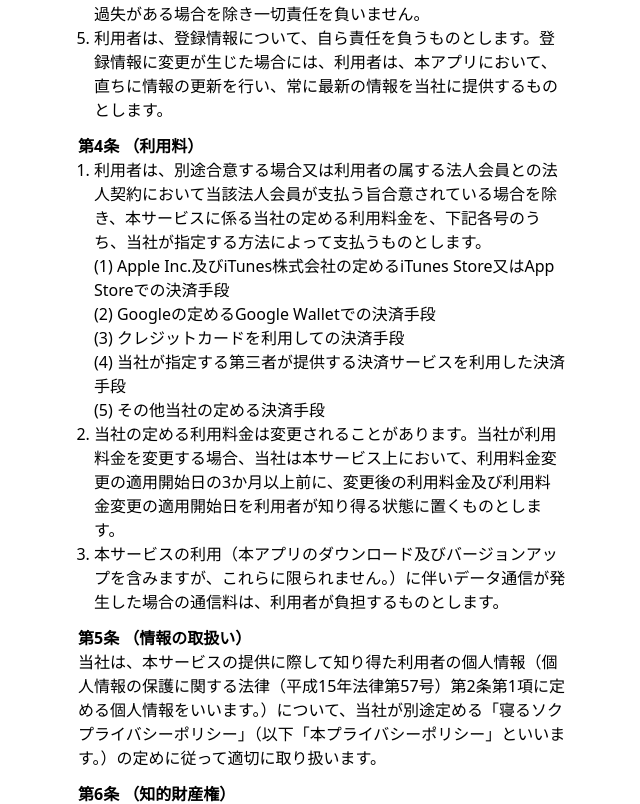
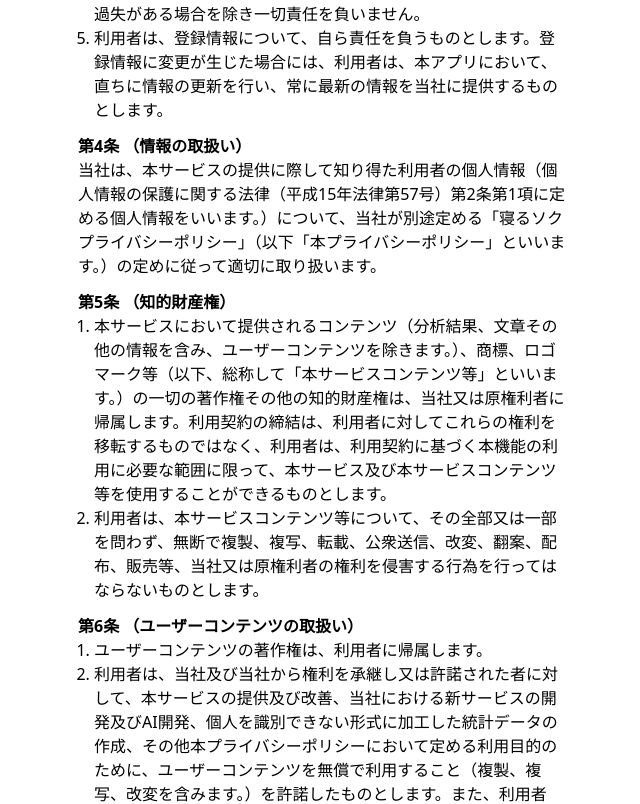
Before and after one commit to sang612/NERU, a Next.js app: page /terms-of-service in a window 1280 px wide. Shown: the part 2182-2986 px from the top of the page, without its empty margins (318-958 px from the left). Built offline with nearby package versions, Linux system fonts and the light colour scheme.

Commit message:
Improvement: Delete paragraph 4, 12

```diff
--- a/src/app/terms-of-service/page.js
+++ b/src/app/terms-of-service/page.js
@@ -24,7 +24,9 @@ export default function TermsOfServicePage() {
               )}
             />
           </div>
-          <h1 className="w-full text-center text-3xl md:text-4xl xl:text-5xl text-primary">寝るソク利用規約</h1>
+          <h1 className="w-full text-center text-3xl md:text-4xl xl:text-5xl text-primary">
+            寝るソク利用規約
+          </h1>
           <div className="w-6 h-6 mx-2"></div>
         </div>
         <div className="w-full py-4 md:py-6 lg:py-8 xl:py-10 text-left">
@@ -47,7 +49,9 @@ export default function TermsOfServicePage() {
             <ol class="list-decimal">
               <li className="ml-4">
                 本サービスは、次の各号に掲げる機能（以下「本機能」といいます。）を提供するサービスです。本サービスは、診断行為、診療行為及び治療行為を提供するものではなく、医業を目的に行うものでもありません。なお、対応端末の種別、本アプリのバージョン又は設定によっては、利用できる機能に制限がある場合があり、当社は、本アプリを通じた本機能の提供を保証するものではありません。
-                (1) 利用者が、就寝中の呼吸音（いびきを含む）を録音した音声データをアップロードする機能 <br />
+                (1)
+                利用者が、就寝中の呼吸音（いびきを含む）を録音した音声データをアップロードする機能{' '}
+                <br />
                 (2)
                 利用者が、当社が指定する方法にて顔と口腔内を撮影した画像ファイル（前号の音声データとあわせて、以下「ユーザーコンテンツ」といいます。）をアップロードする機能
                 <br />
@@ -77,8 +81,12 @@ export default function TermsOfServicePage() {
               <li className="ml-4">
                 当社は、以下の各号のいずれかに該当する場合、利用登録申込みを承諾せず、又は利用登録を取り消すことができるものとします。
                 (1) 登録情報の全部又は一部に虚偽、不正確又は誤りがある場合 <br />
-                (2) 申込者が、過去に本規約に違反したこと等により、利用登録の停止又は失効を受けている場合 <br />
-                (3) 未成年者による親権者又は未成年後見人の承諾を得ない利用登録又はその申込みが判明した場合 <br />
+                (2)
+                申込者が、過去に本規約に違反したこと等により、利用登録の停止又は失効を受けている場合{' '}
+                <br />
+                (3)
+                未成年者による親権者又は未成年後見人の承諾を得ない利用登録又はその申込みが判明した場合{' '}
+                <br />
                 (4) 成年被後見人であることが判明した場合 <br />
                 (5)
                 その他、利用登録を承認することが本サービスの運営・管理上、不適当であると当社が合理的な根拠に基づき合理的に判断する場合
@@ -95,36 +103,13 @@ export default function TermsOfServicePage() {
             </ol>
           </div>
           <div className="my-3">
-            <h4 className="font-bold">第4条 （利用料）</h4>
-            <ol class="list-decimal">
-              <li className="ml-4">
-                利用者は、別途合意する場合又は利用者の属する法人会員との法人契約において当該法人会員が支払う旨合意されている場合を除き、本サービスに係る当社の定める利用料金を、下記各号のうち、当社が指定する方法によって支払うものとします。
-                <br />
-                (1) Apple Inc.及びiTunes株式会社の定めるiTunes Store又はApp Storeでの決済手段
-                <br />
-                (2) Googleの定めるGoogle Walletでの決済手段
-                <br />
-                (3) クレジットカードを利用しての決済手段
-                <br />
-                (4) 当社が指定する第三者が提供する決済サービスを利用した決済手段 <br />
-                (5) その他当社の定める決済手段
-              </li>
-              <li className="ml-4">
-                当社の定める利用料金は変更されることがあります。当社が利用料金を変更する場合、当社は本サービス上において、利用料金変更の適用開始日の3か月以上前に、変更後の利用料金及び利用料金変更の適用開始日を利用者が知り得る状態に置くものとします。
-              </li>
-              <li className="ml-4">
-                本サービスの利用（本アプリのダウンロード及びバージョンアップを含みますが、これらに限られません。）に伴いデータ通信が発生した場合の通信料は、利用者が負担するものとします。
-              </li>
-            </ol>
-          </div>
-          <div className="my-3">
-            <h4 className="font-bold">第5条 （情報の取扱い）</h4>
+            <h4 className="font-bold">第4条 （情報の取扱い）</h4>
             <p>
               当社は、本サービスの提供に際して知り得た利用者の個人情報（個人情報の保護に関する法律（平成15年法律第57号）第2条第1項に定める個人情報をいいます。）について、当社が別途定める「寝るソクプライバシーポリシー」（以下「本プライバシーポリシー」といいます。）の定めに従って適切に取り扱います。
             </p>
           </div>
           <div className="my-3">
-            <h4 className="font-bold">第6条 （知的財産権）</h4>
+            <h4 className="font-bold">第5条 （知的財産権）</h4>
             <ol class="list-decimal">
               <li className="ml-4">
                 本サービスにおいて提供されるコンテンツ（分析結果、文章その他の情報を含み、ユーザーコンテンツを除きます。）、商標、ロゴマーク等（以下、総称して「本サービスコンテンツ等」といいます。）の一切の著作権その他の知的財産権は、当社又は原権利者に帰属します。利用契約の締結は、利用者に対してこれらの権利を移転するものではなく、利用者は、利用契約に基づく本機能の利用に必要な範囲に限って、本サービス及び本サービスコンテンツ等を使用することができるものとします。
@@ -135,7 +120,7 @@ export default function TermsOfServicePage() {
             </ol>
           </div>
           <div className="my-3">
-            <h4 className="font-bold">第7条 （ユーザーコンテンツの取扱い）</h4>
+            <h4 className="font-bold">第6条 （ユーザーコンテンツの取扱い）</h4>
             <ol class="list-decimal">
               <li className="ml-4"> ユーザーコンテンツの著作権は、利用者に帰属します。 </li>
               <li className="ml-4">
@@ -153,7 +138,7 @@ export default function TermsOfServicePage() {
             </ol>
           </div>
           <div className="my-3">
-            <h4 className="font-bold">第8条 （遵守事項）</h4>
+            <h4 className="font-bold">第7条 （遵守事項）</h4>
             <ol class="list-decimal">
               <li className="ml-4">
                 利用者は、本サービスの利用にあたって次の各号に該当する行為を行ってはならないものとします。
@@ -161,11 +146,14 @@ export default function TermsOfServicePage() {
                 (1)
                 当社若しくは第三者の著作権、特許権、実用新案権、意匠権、商標権等の知的財産権、プライバシーその他の権利若しくは利益を侵害する行為、又はそれらのおそれのある行為
                 <br />
-                (2) 公序良俗に反する行為若しくは公序良俗に反する情報を第三者に提供する行為、又はそれらのおそれのある行為
+                (2)
+                公序良俗に反する行為若しくは公序良俗に反する情報を第三者に提供する行為、又はそれらのおそれのある行為
                 <br />
-                (3) 犯罪的行為、犯罪的行為に結びつく行為若しくは法令に違反する行為、又は、それらのおそれのある行為 (4)
-                事実に反する情報又はそのおそれのある情報を提供する行為 <br />
-                (5) 当社若しくは第三者の名誉若しくは信用を毀損する行為、又はそれらのおそれのある行為 <br />
+                (3)
+                犯罪的行為、犯罪的行為に結びつく行為若しくは法令に違反する行為、又は、それらのおそれのある行為
+                (4) 事実に反する情報又はそのおそれのある情報を提供する行為 <br />
+                (5) 当社若しくは第三者の名誉若しくは信用を毀損する行為、又はそれらのおそれのある行為{' '}
+                <br />
                 (6) アカウントを不正に使用する行為 <br />
                 (7)
                 本サービスサーバーその他の当社の設備に対して過度な負担を与える行為、当社による本サービスの提供を不能にする行為、その他当社による本サービスの提供に支障を与え、若しくはその運営を妨げる行為、又は、それらのおそれのある行為
@@ -186,7 +174,8 @@ export default function TermsOfServicePage() {
                 (13)
                 当社の定める手順に反する方法で本アプリをインストールし、利用する行為。その他、本アプリを、本規約に反する方法又は反するおそれのある方法で利用する行為
                 <br />
-                (14) 利用者が、以下の情報を含む動画ファイルを、本アプリを使用して撮影し、又は本アプリ上に保存する行為{' '}
+                (14)
+                利用者が、以下の情報を含む動画ファイルを、本アプリを使用して撮影し、又は本アプリ上に保存する行為{' '}
                 <br />①
                 当社又は第三者の権利及び財産を侵害し若しくはそれらに対して損害を与え、又はそれらのおそれのある情報{' '}
                 <br />②
@@ -196,12 +185,15 @@ export default function TermsOfServicePage() {
                 ④ 第三者を誹謗・中傷し、又は差別する情報 <br />
                 ⑤ 犯罪や不法行為、危険行為に属する情報及びそれらを教唆、幇助する情報 <br />
                 ⑥ 著作権等、当社又は第三者の知的財産権を侵害する情報 <br />
-                ⑦ 当社又は第三者の秘密情報や財産等の盗取、権利の侵害を目的とした有害プログラムを含んだ情報 <br />⑧
+                ⑦
+                当社又は第三者の秘密情報や財産等の盗取、権利の侵害を目的とした有害プログラムを含んだ情報{' '}
+                <br />⑧
                 不法、有害、脅迫、虐待、人種差別、中傷、名誉棄損、侮辱、ハラスメント、扇動を構成し、若しくはそれらの結果を生じさせるおそれのある内容をもつ情報、不快感を与えることを意図した表現を含む情報{' '}
                 <br />⑨ 事実に反する、又は存在しないことが明らかな情報 ⑩
                 利用者自身がコントロール可能な権利を持たない情報 <br />
-                ⑪ 公共の利益又は個人の権利を侵害する情報 ⑫ わいせつ、児童ポルノ又は児童虐待にあたる動画等の情報 <br />⑬
-                法令に違反する情報 ⑭ その他当社が不適切であると合理的な根拠に基づき合理的に判断する情報
+                ⑪ 公共の利益又は個人の権利を侵害する情報 ⑫
+                わいせつ、児童ポルノ又は児童虐待にあたる動画等の情報 <br />⑬ 法令に違反する情報 ⑭
+                その他当社が不適切であると合理的な根拠に基づき合理的に判断する情報
               </li>
               <li className="ml-4">
                 利用者は、当社が事前に承諾した場合を除き、本アプリ及び本サービスを個人的かつ非商業的な利用に限り利用することができるものとし、営利目的及び商業目的のために利用することはできません。
@@ -218,15 +210,17 @@ export default function TermsOfServicePage() {
             </ol>
           </div>
           <div className="my-3">
-            <h4 className="font-bold">第9条 （提供中断）</h4>
+            <h4 className="font-bold">第8条 （提供中断）</h4>
             <ol class="list-decimal">
               <li className="ml-4">
                 当社は、次の各号のいずれかに該当すると当社が判断したときは、本サービスの全部又は一部の提供を中断することがあります。
                 <br />
                 (1) 天災地変等の不可抗力により本サービスが提供できなくなくなったとき <br />
-                (2) 本サービスサーバーその他本サービスに関する機器、設備等の保守、工事等を実施する必要があるとき
+                (2)
+                本サービスサーバーその他本サービスに関する機器、設備等の保守、工事等を実施する必要があるとき
                 <br />
-                (3) 本サービスサーバーその他本サービスに関する機器、設備等に故障、障害等が発生したとき
+                (3)
+                本サービスサーバーその他本サービスに関する機器、設備等に故障、障害等が発生したとき
                 <br />
                 (4)
                 災害の予防若しくは救援、交通、通信若しくは電力の供給の確保又は秩序の維持に必要な通信その他公共のために必要があるとき
@@ -242,7 +236,7 @@ export default function TermsOfServicePage() {
             </ol>
           </div>
           <div className="my-3">
-            <h4 className="font-bold">第10条 （提供停止等）</h4>
+            <h4 className="font-bold">第9条 （提供停止等）</h4>
             <ol class="list-decimal">
               <li className="ml-4">
                 当社は、利用者の属する法人会員又は利用者が次の各号のいずれかに該当すると当社が判断したときは、事前の通知を行うことなく、当該利用者に対する本サービスの全部又は一部の提供を停止することができるものとします。
@@ -258,7 +252,7 @@ export default function TermsOfServicePage() {
             </ol>
           </div>
           <div className="my-3">
-            <h4 className="font-bold">第11条 （解約）</h4>
+            <h4 className="font-bold">第10条 （解約）</h4>
             <ol class="list-decimal">
               <li className="ml-4">
                 当社は、利用者の属する法人会員又は利用者が次の各号のいずれかに該当すると当社が判断したときは、何らの催告を行うことなく、当該利用者の登録を直ちに取消し、被った損害の賠償を請求することができるものとします。{' '}
@@ -278,18 +272,7 @@ export default function TermsOfServicePage() {
             </ol>
           </div>
           <div className="my-3">
-            <h4 className="font-bold">第12条 （退会）</h4>
-            <ol class="list-decimal">
-              <li className="ml-4">
-                利用者が本アプリの利用登録の解除を希望する場合は、当社所定の退会手続を行い解除の意思を示す方法により登録解除を行うことができます。{' '}
-              </li>
-              <li className="ml-4">
-                利用者が登録解除を行った場合、当該利用者は直ちに本サービスを利用することができなくなり、支払い済みの利用料の返金は行われません。
-              </li>
-            </ol>
-          </div>
-          <div className="my-3">
-            <h4 className="font-bold">第13条 （解約・退会時の措置等）</h4>
+            <h4 className="font-bold">第11条 （解約・退会時の措置等）</h4>
             <ol class="list-decimal">
               <li className="ml-4">
                 当社による利用者の登録の取り消し又は利用者による登録解除により、利用者が本サービスを利用することができなくなった場合（法人会員に属している利用者に関しては、当該法人会員が締結している法人契約が終了した場合を含みます。）、利用契約は終了するものとし、利用者は、速やかに、自己の占有又は管理下にある本アプリを再生不能な形で消去するものとします。{' '}
@@ -303,7 +286,7 @@ export default function TermsOfServicePage() {
             </ol>
           </div>
           <div className="my-3">
-            <h4 className="font-bold">第14条 （本サービスの変更、追加及び廃止）</h4>
+            <h4 className="font-bold">第12条 （本サービスの変更、追加及び廃止）</h4>
             <ol class="list-decimal">
               <li className="ml-4">
                 当社は、当社の都合によりいつでも、本サービスの全部又は一部を変更又は追加することができるものとします。{' '}
@@ -314,7 +297,7 @@ export default function TermsOfServicePage() {
             </ol>
           </div>
           <div className="my-3">
-            <h4 className="font-bold">第15条 （バージョンアップ等）</h4>
+            <h4 className="font-bold">第13条 （バージョンアップ等）</h4>
             <ol class="list-decimal">
               <li className="ml-4">
                 第14条（本サービスの変更、追加及び廃止）の場合、本アプリの再ダウンロード又はバージョンアップが必要となることがあります。{' '}
@@ -325,7 +308,7 @@ export default function TermsOfServicePage() {
             </ol>
           </div>
           <div className="my-3">
-            <h4 className="font-bold">第16条 （本サービスに関する不保証等）</h4>
+            <h4 className="font-bold">第14条 （本サービスに関する不保証等）</h4>
             <ol class="list-decimal">
               <li className="ml-4">
                 本アプリ及び本サービスは診断行為、診療行為及び治療行為を提供するものではなく、医業を目的に行うものではありません。当社は、本サービスについて、利用者の特定の利用目的への適合性、分析結果その他提供する情報の完全性、有用性、的確性、信頼性、即時性等について何ら保証するものではなく、これらに関連して利用者に損害が生じたとしても責任を負いません。{' '}
@@ -340,7 +323,7 @@ export default function TermsOfServicePage() {
             </ol>
           </div>
           <div className="my-3">
-            <h4 className="font-bold">第17条 （当社の免責事項）</h4>
+            <h4 className="font-bold">第15条 （当社の免責事項）</h4>
             <ol class="list-decimal">
               <li className="ml-4">
                 当社は、次の各号に定める事項については一切の責任を負わないものとし、利用者が自己の責任で解決するものとします。ただし、本アプリに関する当社と利用者との間の契約（本規約を含みます。）が消費者契約法に定める消費者契約となる場合、本項は適用されません。{' '}
@@ -349,7 +332,8 @@ export default function TermsOfServicePage() {
                 (2)
                 本アプリの提供、提供の遅滞、制限事項、変更、追加、廃止、一時停止及び中止、並びに本サービスを通じて提供される情報及び本サービスに係るデータ等の消失による利用者の損害{' '}
                 <br />
-                (3) 利用者が本アプリを利用したこと、又は利用しなかったこと、その他本アプリに関連して利用者に生じた損害
+                (3)
+                利用者が本アプリを利用したこと、又は利用しなかったこと、その他本アプリに関連して利用者に生じた損害
               </li>
               <li className="ml-4">
                 前項ただし書に定める場合その他当社の損害賠償責任を免責する規定にかかわらず、消費者契約法の適用その他の理由により、当社が利用者に対して損害賠償責任を負う場合においても、当社が利用者に対して負う責任の範囲は、当社の故意又は重過失がない限り、当社による債務不履行又は不法行為により利用者に生じた損害のうち、現実に発生した直接かつ通常の損害に限り、かつ、損害発生時から遡って1年以内に利用者が当社に支払った利用料相当額を上限とします。{' '}
@@ -357,7 +341,7 @@ export default function TermsOfServicePage() {
             </ol>
           </div>
           <div className="my-3">
-            <h4 className="font-bold">第18条 （反社会的勢力の排除等）</h4>
+            <h4 className="font-bold">第16条 （反社会的勢力の排除等）</h4>
             <ol class="list-decimal">
               <li className="ml-4">
                 利用者は、当社に対し、次の各号に定める事項を現在及び将来にわたって表明し、保証するものとします。
@@ -374,35 +358,39 @@ export default function TermsOfServicePage() {
                 (4)
                 自ら若しくは第三者の不正の利益を図る目的又は第三者に損害を加える目的をもって取引を行う等、反社会的勢力を利用していると認められる関係を有しないこと{' '}
                 <br />
-                (5) 反社会的勢力に対して資金等を提供又は便宜を供与する等の関与をしていると認められる関係を有しないこと{' '}
+                (5)
+                反社会的勢力に対して資金等を提供又は便宜を供与する等の関与をしていると認められる関係を有しないこと{' '}
                 <br />
                 (6)
                 利用者が法人その他の団体の場合にあっては、自らの役員又は自らの経営に実質的に関与している者が反社会的勢力と社会的に非難されるべき関係を有しないこと{' '}
               </li>
               <li className="ml-4">
-                利用者は、自ら又は第三者を利用して次の各号に該当する行為を行わないことを保証するものとします。 <br />
+                利用者は、自ら又は第三者を利用して次の各号に該当する行為を行わないことを保証するものとします。{' '}
+                <br />
                 (1) 暴力的な要求行為 <br />
                 (2) 法的な責任を超えた不当な要求行為 <br />
                 (3) 取引に関して、脅迫的な言動を用いる、又は暴力を用いる行為 <br />
-                (4) 風説を流布し、偽計を用い、又は威力を用いて、当社の信用を毀損し、又は当社の業務を妨害する行為 <br />
+                (4)
+                風説を流布し、偽計を用い、又は威力を用いて、当社の信用を毀損し、又は当社の業務を妨害する行為{' '}
+                <br />
                 (5) その他前各号に準ずる行為
               </li>
             </ol>
           </div>
           <div className="my-3">
-            <h4 className="font-bold">第19条 （規約の変更）</h4>
+            <h4 className="font-bold">第17条 （規約の変更）</h4>
             <p>
               当社は、当社が必要と認めた場合、本規約の内容を変更することができるものします。本規約の内容を変更する場合、当社は、効力発生日の1か月以上前（当該変更による利用者の不利益の程度が軽微であると当社が判断した場合、その期間を短縮することができるものとします。）までに、本アプリ上への掲載その他当社が適切と判断した方法により、変更後の内容及びその効力発生日を周知するものとし、本規約の変更の効力は当該効力発生日に生じるものとします。ただし、法令上、変更に利用者の同意が必要となる場合には、当社所定の方法により、当該変更につき利用者の同意を得るものとします。
             </p>
           </div>
           <div className="my-3">
-            <h4 className="font-bold">第20条 （分離可能性）</h4>
+            <h4 className="font-bold">第18条 （分離可能性）</h4>
             <p>
               本規約のいずれかの条項の全部又は一部が無効又は違法となった場合であっても、当該無効又は違法は、いかなる意味でも本規約の他の条項並びにその解釈及び適用に影響せず、これらの違法性及び有効性を損なわず、またこれらを無効にするものではありません。
             </p>
           </div>
           <div className="my-3">
-            <h4 className="font-bold">第21条 （権利の譲渡等）</h4>
+            <h4 className="font-bold">第19条 （権利の譲渡等）</h4>
             <ol class="list-decimal">
               <li className="ml-4">
                 利用者は、利用契約に基づき、当社に対して有する権利又は当社に対して負う義務の全部又は一部を第三者に譲渡し、承継させ、又は担保提供その他の処分をすることはできません。
@@ -413,7 +401,7 @@ export default function TermsOfServicePage() {
             </ol>
           </div>
           <div className="my-3">
-            <h4 className="font-bold">第22条 （準拠法及び管轄裁判所）</h4>
+            <h4 className="font-bold">第20条 （準拠法及び管轄裁判所）</h4>
             <p>
               本規約の準拠法は日本法とし、本規約又は本サービスに起因し又は関連する一切の紛争については、東京地方裁判所又は東京簡易裁判所を第一審の専属的合意管轄裁判所とします。
             </p>
```
